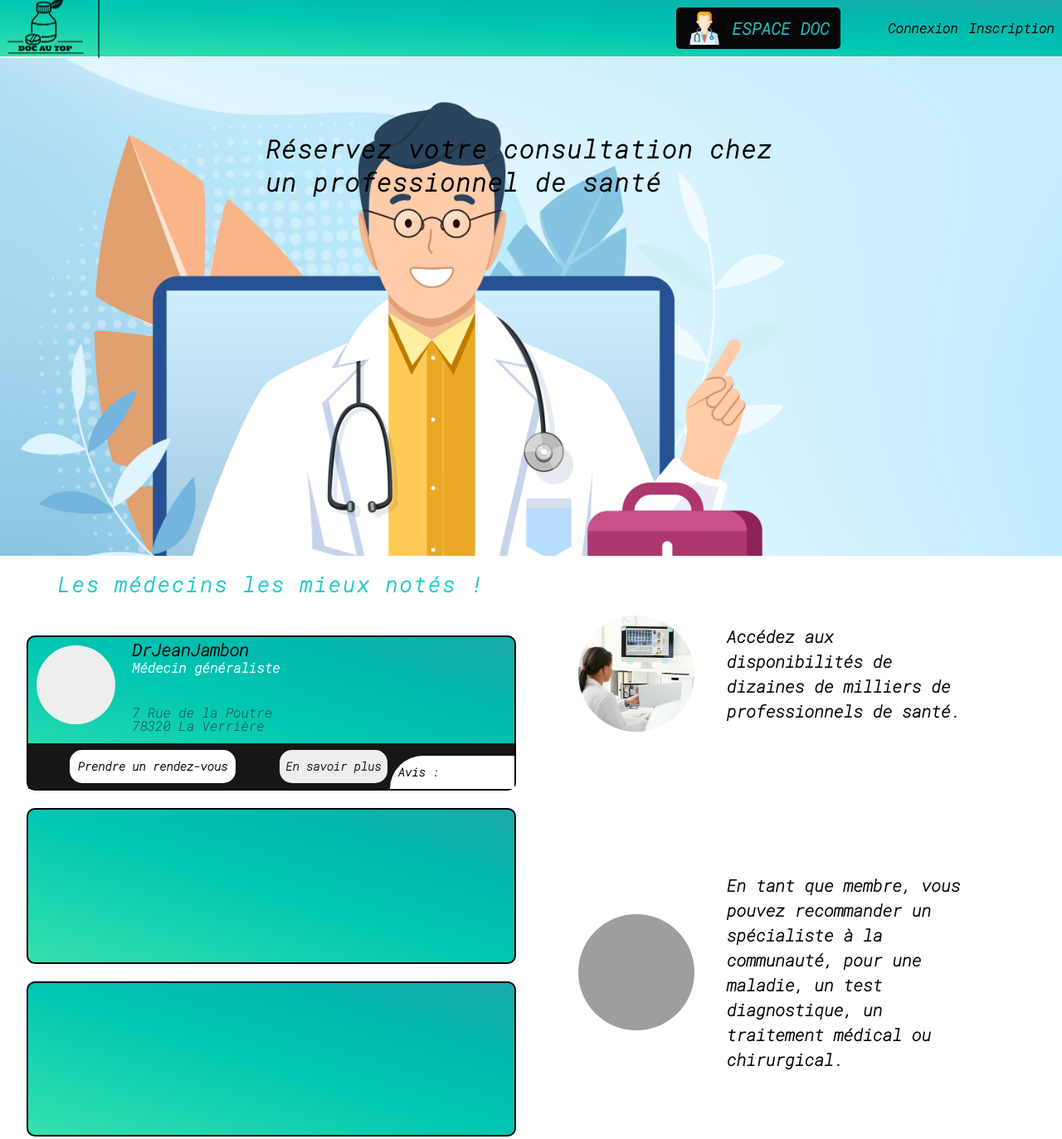
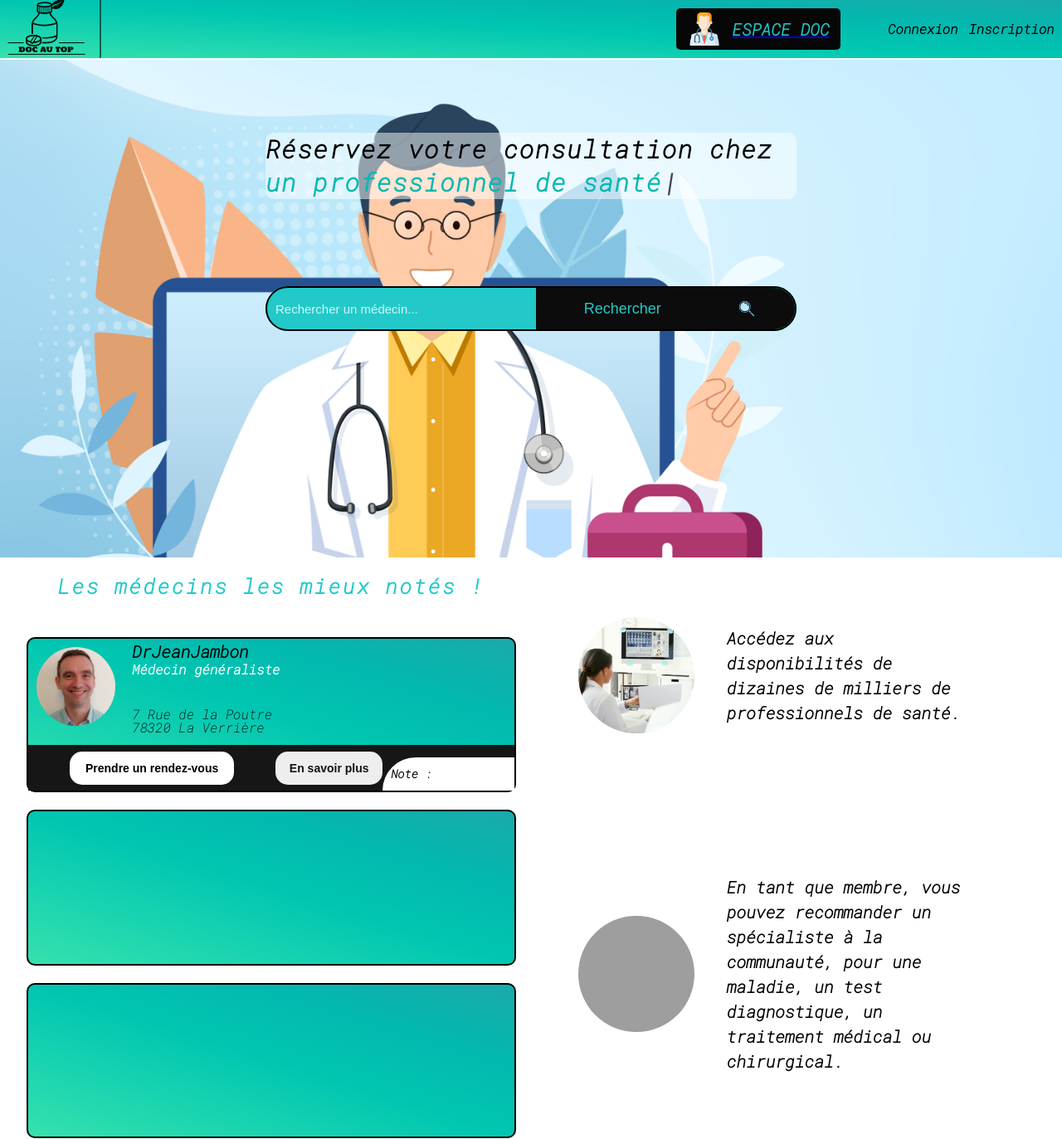
Before and after one commit to DamienFassiaux/siteMedecin, a Symfony app: template templates/site/index.html.twig in a window 1280 px wide. Shown: the top 1373 px of the page at 83% size. Run offline with Twig, Linux system fonts and the light colour scheme; the template is opened without the code that fills it, so the values that code supplies are empty; some libraries are stand-ins or nearby versions; grey boxes are pictures that could not be loaded.

Commit message:
Ajout d une nouvelle fonctionnalité au site

```diff
--- a/public/script.js
+++ b/public/script.js
@@ -1 +1,20 @@
-console.log("kfsdfkkl");
+console.log('iaidfgdfgdfgdfgdf');
+
+const txtAnim = document.getElementById('prendre_rdv_accueil_id');
+
+
+new Typewriter(txtAnim, {
+        deleteSpeed: 20
+})
+
+.changeDelay(80)
+.typeString('Réservez votre consultation chez ')
+.pauseFor(200)
+.typeString('<span class="flex">un professionnel de santé</span>')
+.start()
+
+$(document).ready(function(){
+    $("#fmfmc2").fadeIn(1000);
+    $("#fmfmc3").fadeIn(2000);
+
+    });
--- a/public/style.css
+++ b/public/style.css
@@ -55,6 +55,15 @@ table {
     display: none;
     -ms-overflow-style: none;
     overflow: -moz-scrollbars-none;
+    }
+    .flex {
+        color: #03b8af;
+    }
+    #fmfmc2 {
+        display: none;
+    }
+    #fmfmc3 {
+        display: none;
     }
 .nav {
 
@@ -208,7 +217,8 @@ img {
 .prendre_rdv_accueil {
     letter-spacing: 1.5px;
     font-weight: bolder;
-    color: rgb(0, 0, 0);
+    background-color: rgba(255, 255, 255, 0.493);
+    border-radius: 10px;
     font-size: 30px;
     position: absolute;
 
@@ -250,9 +260,10 @@ img {
     width: 20px;
 }
 .input_formulaire_accueil {
+    padding-left: 10px;
     font-size: 15px;
     border: none;
-    width: 30%;
+    width: 50%;
     min-height: 50px;
     align-self: center;
      background-color: rgba(30, 74, 131, 0);
@@ -261,7 +272,8 @@ img {
     border: none;
     border-top-right-radius: 50px;
     border-bottom-right-radius: 50px;
-    min-width: 23%;
+    min-width: 30%;
+    width: 50%;
     min-height: 50px;
     background-color: rgb(12, 12, 12);
     cursor: pointer;
@@ -486,6 +498,9 @@ footer {
           font-weight: bolder;
     }
 .photo_fichemed {
+    background-image: url("img/photomedecincarte1.png");
+    background-size: 100%;
+    background-repeat: no-repeat;
 margin-top: 10px;
 margin-left: 10px;
 background-color: rgb(238, 238, 238);
@@ -605,34 +620,10 @@ padding-left: 10px;
 
 }
 
-@media screen and (max-width: 650px) {
-     #formulaire_accueil {
-         flex-direction: column;
-     }
-     #formulaire_accueil {
-         height: 190px;
-     }
-     #container_formulaire_accueil {
-        height: 190px;
+@media screen and (max-width: 550px) {
+    .prendre_rdv_accueil {
+         display: none;
     }
-     .input_formulaire_accueil {
-           width: 100%;
-           height: 20%;
-     }
-     .select_formulaire_accueil {
-        height: 20%;
-        width: 100%;
-     }
-     .valider_accueil {
-         border-bottom-left-radius: 50px;
-         border-top-right-radius: 0px;
-         height: 20%;
-     }
-
-     .prendre_rdv_accueil {
-          display: none;
-     }
-
   }
 
 
--- a/templates/base.html.twig
+++ b/templates/base.html.twig
@@ -19,12 +19,13 @@
 
 
 			{# {% if is_granted('ROLE_ADMIN') %}  #}
-			<link rel="stylesheet" href="https://cdn.jsdelivr.net/npm/bootstrap@4.6.0/dist/css/bootstrap.min.css" integrity="sha384-B0vP5xmATw1+K9KRQjQERJvTumQW0nPEzvF6L/Z6nronJ3oUOFUFpCjEUQouq2+l" crossorigin="anonymous">
+		<!--	<link rel="stylesheet" href="https://cdn.jsdelivr.net/npm/bootstrap@4.6.0/dist/css/bootstrap.min.css" integrity="sha384-B0vP5xmATw1+K9KRQjQERJvTumQW0nPEzvF6L/Z6nronJ3oUOFUFpCjEUQouq2+l" crossorigin="anonymous">
 			<link
-			rel="stylesheet" href="https://cdnjs.cloudflare.com/ajax/libs/font-awesome/5.15.2/css/all.min.css">
+			rel="stylesheet" href="https://cdnjs.cloudflare.com/ajax/libs/font-awesome/5.15.2/css/all.min.css"> -->
 			{# {% endif %}  #}
 
 			<link rel="stylesheet" href="{{ asset('/style.css') }}">
+
 		{% endblock %}
 
 	</head>
@@ -129,7 +130,15 @@
 
 
 			{% block javascripts %}
+
+		    	<script src="https://unpkg.com/typewriter-effect@latest/dist/core.js">	</script>
+
+				<script src="https://code.jquery.com/jquery-3.6.0.min.js" integrity="sha256-/xUj+3OJU5yExlq6GSYGSHk7tPXikynS7ogEvDej/m4="
+				crossorigin="anonymous">
+				</script>
+
 				<script src="{{asset('/script.js')}}"></script>
+
 			{% endblock %}
 		</body>
 	</body>
--- a/templates/site/index.html.twig
+++ b/templates/site/index.html.twig
@@ -19,30 +19,22 @@
 											<input class="input_formulaire_accueil" name="medecin_etablissement" placeholder="Médecin, établissement..."></input> #}
 
 
-			<h1 class="prendre_rdv_accueil">Réservez votre consultation chez un professionnel de santé
+			<h1 id="prendre_rdv_accueil_id" class="prendre_rdv_accueil">
 			</h1>
-			<div>
-				{{render(controller('App\\Controller\\SearchController::search'))}}
-			</div>
-			{# <div class="container_formulaire_accueil">
+
+			<div class="container_formulaire_accueil">
 
 
 						<form id="formulaire_accueil" action="">
 
-							<select class="select_formulaire_accueil" name="">
-								<option class="op_accueil" placeholder="Spécialité" value="">Spécialité</option>
-								<option class="op_accueil" value="">2</option>
-								<option class="op_accueil" value="">3</option>
-							</select>
-							<input class="input_formulaire_accueil" name="lieu" placeholder="Département, ville..."></input>
-						<input class="input_formulaire_accueil" name="medecin_etablissement" placeholder="Médecin, établissement..."></input>
+						<input class="input_formulaire_accueil" name="medecin_etablissement" placeholder="Rechercher un médecin..."></input>
 
 					<button class="valider_accueil">
 						<span class="valider2_accueil">Rechercher</span>
 						<div class="loupe_accueil"></div>
 					</button>
 				</form>
-			</div> #}
+			</div>
 
 		</div>
 
@@ -55,7 +47,7 @@
 					</h2>
 				</section>
 
-				<section class="fiche_medecin fm_child2">
+				<section id="fmfmc2" class="fiche_medecin fm_child2">
 
 
 					<div class="fiche_haut">
@@ -85,13 +77,13 @@
 						<button class="bouton_rdv_accueil">Prendre un rendez-vous</button>
 						<button class="bouton_ensavoirplus">En savoir plus</button>
 						<article class="avis_fichemed">
-							Avis :
+							Note :
 						</article>
 					</div>
 
 				</section>
 
-				<section class="fiche_medecin fm_child3"></section>
+				<section id="fmfmc3" class="fiche_medecin fm_child3"></section>
 
 				<section class="fiche_medecin fm_child4"></section>
 
@@ -155,4 +147,5 @@
 
 			{% endfor %}
 		</div>
+
 	{% endblock %}
```
Also changed, not shown: templates/site/cardMedecin.html.twig (+8 -8 lines), public/img/photomedecincarte1.png (added).
